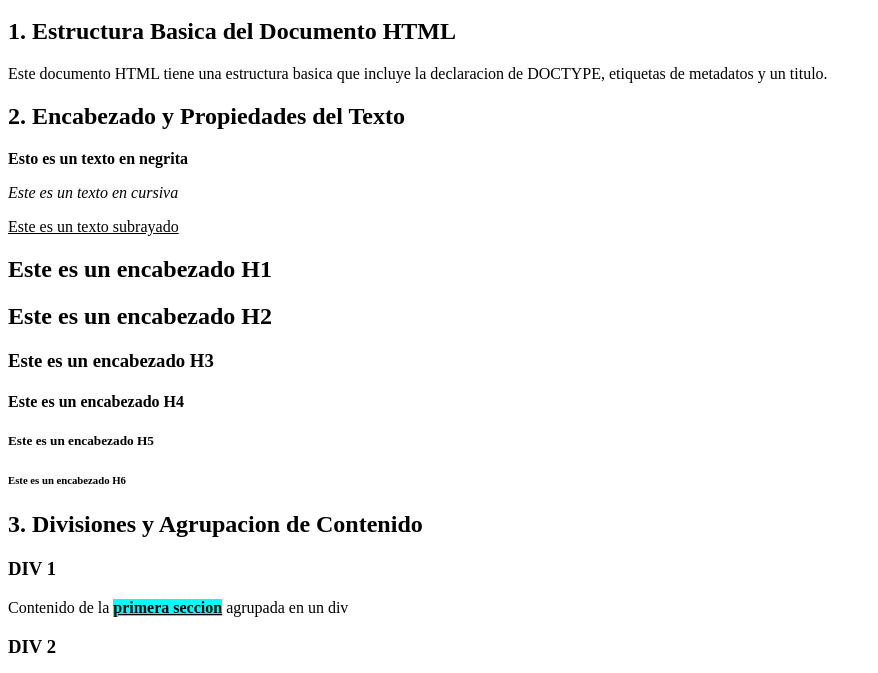
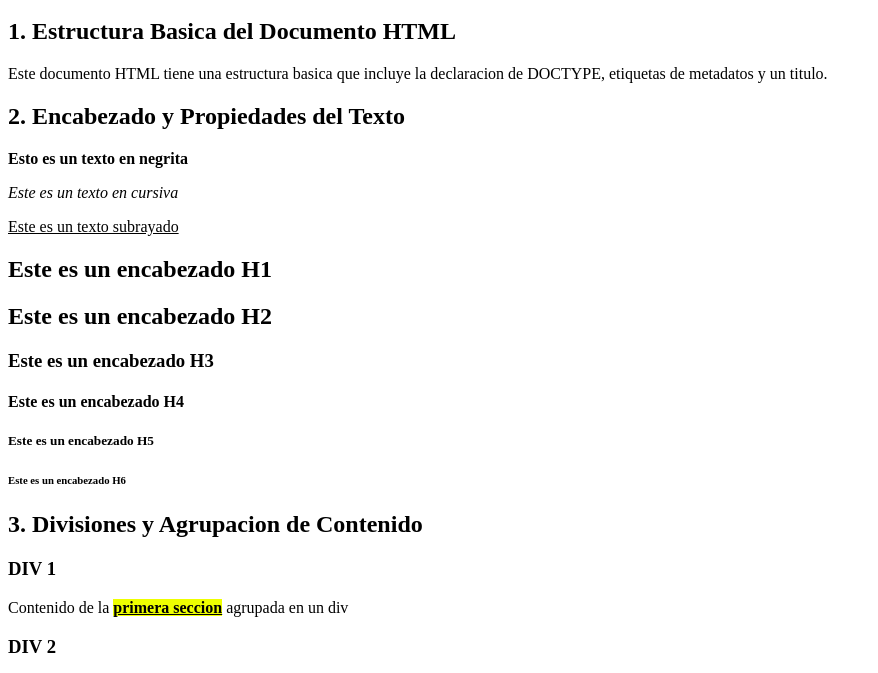
Before and after one commit to nachomiqueleiz/TrabajoHTML, a plain HTML site: page index.html in a window 1280 px wide. Shown: the part 122-795 px from the top of the page, without its empty margins (0-878 px from the left). Drawn offline with Linux system fonts and the light colour scheme.

Commit message:
segundo commit

```diff
--- a/index.html
+++ b/index.html
@@ -8,7 +8,7 @@
         border: 1px solid black;
     }
     span{
-        background-color: aqua;
+        background-color: rgb(238, 255, 0);
         text-decoration:underline;
         font-weight: bold;
 
```
